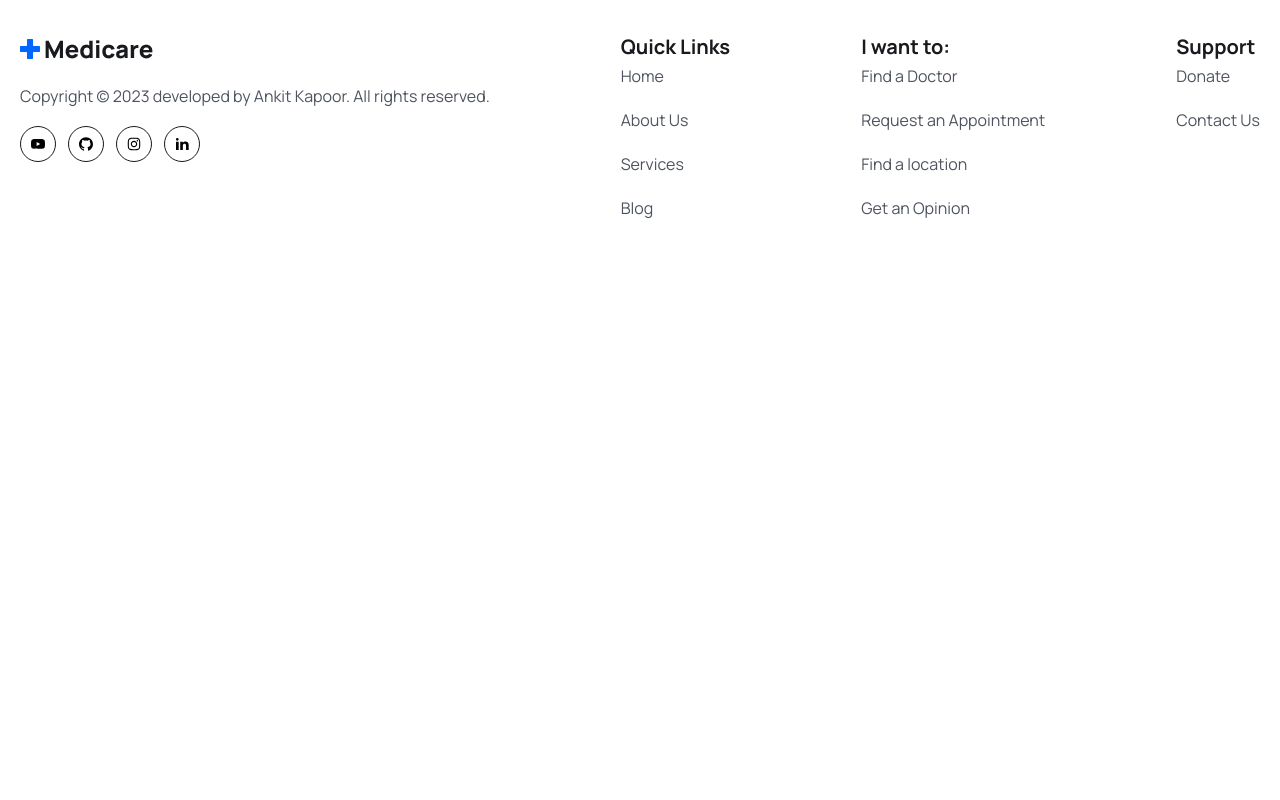
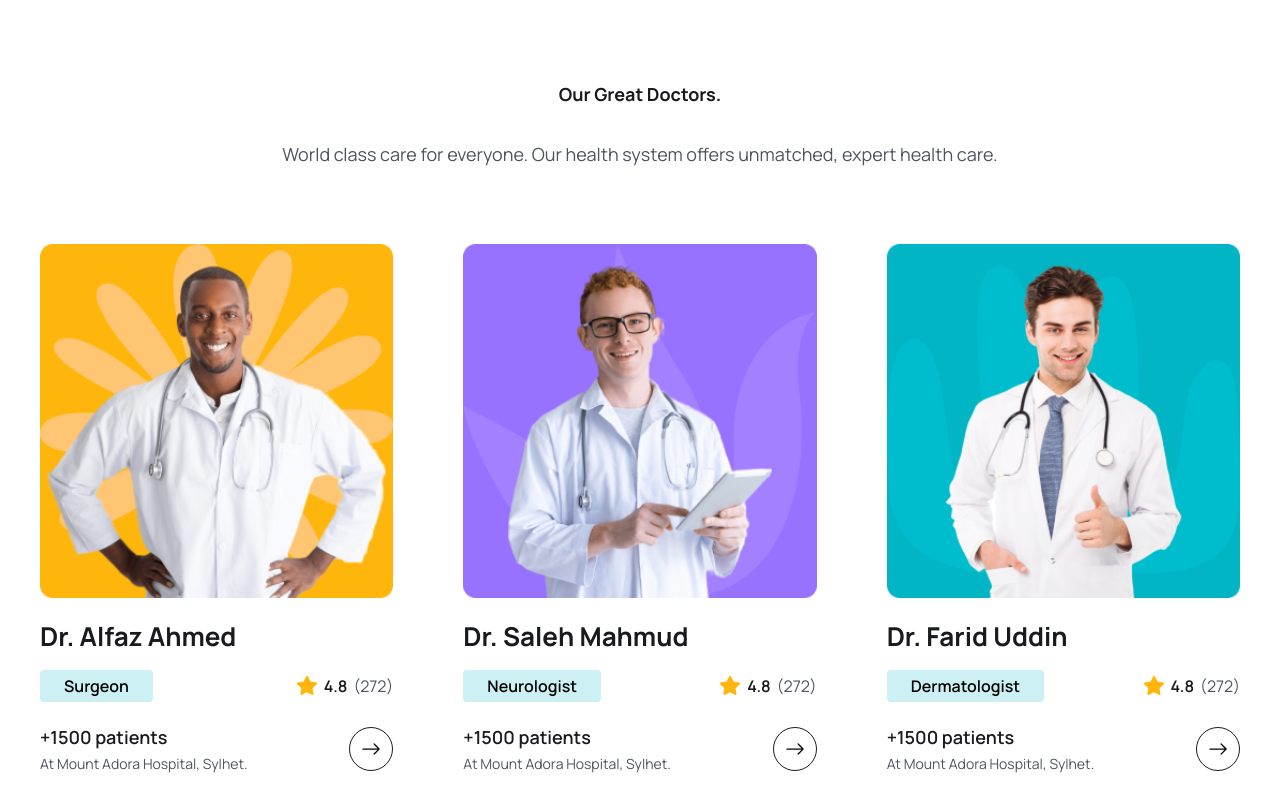
Before and after one commit to ankitkapoor8437/medicare-project-react, a React (Create React App) app: page / in a window 1280 px wide. Shown: the part 3760-4560 px from the top of the page. Before the commit the page ends 4062 px from the top, so only its background shows below. Built offline with nearby package versions, Linux system fonts and the light colour scheme.

Commit message:
Doctors Section Completed.

```diff
--- a/src/assets/data/doctors.js
+++ b/src/assets/data/doctors.js
@@ -2,7 +2,7 @@
 import doctorImg02 from "../images/doctor-img02.png";
 import doctorImg03 from "../images/doctor-img03.png";
 
-export const doctors = [
+const doctors = [
   {
     id: "01",
     name: "Dr. Alfaz Ahmed",
@@ -34,3 +34,5 @@
     hospital: "Mount Adora Hospital, Sylhet.",
   },
 ];
+
+export default doctors;
--- /dev/null
+++ b/src/components/doctors/DoctorCard.jsx
@@ -0,0 +1,43 @@
+import React from 'react'
+import { Link } from 'react-router-dom';
+import { BsArrowRight } from "react-icons/bs";
+import starIcon from '../../assets/images/Star.png'
+
+const DoctorCard = ({ doctor }) => {
+    const { name, avgRating, totalRating, photo, specialty, totalPatients, hospital } = doctor;
+    return (
+        <div className='p-3 lg:p-5'>
+            <div>
+                <img src={photo} className='w-full' alt="" />
+            </div>
+
+            <h2 className='text-[18px] leading-[30px] lg:text-[26px] lg:leading-9 text-headingColor font-[700] mt-3 lg:mt-5'>
+                {name}
+            </h2>
+
+            <div className='mt-2 lg:mt-4 flex items-center justify-between'>
+                <span className='bg-[#CCF0F3] text-irisBlurColor py-1 px-2 lg:py-2 lg:px-6 text-[12px] leading-4 lg:text-[16px] lj:leading-7 font-semibold rounded'
+                >{specialty}
+                </span>
+                <div className='flex item-center gap-[6px]'>
+                    <span className='flex items-center gap-[6px] text-[14px] leading-6 lg:text-[16px] lg:leading-7 font-semibold text-headingColor' >
+                        <img src={starIcon} alt="" />{avgRating}
+                    </span>
+                    <span className='text-[14px] leading-6 lg:text-[16px] lg:leading-7 font-[400] text-textColor'>({totalRating})</span>
+                </div>
+            </div>
+
+            <div className='mt-[18px] lg:mt-5 flex items-center justify-between'>
+                <div >
+                    <h3 className='text-[16px] leading-7 lg:text-[18px] lg:leading-[30px] font-semibold text-headingColor'>+{totalPatients} patients</h3>
+                    <p className='text-[14px] leading-6 font-[400] text-textColor'>At {hospital}</p>
+                </div>
+                <Link to="/doctors" className='w-[44px] h-[44px] rounded-full border border-solid border-[#181A1E] flex items-center justify-center group hover:bg-primaryColor hover:border-none' >
+                    <BsArrowRight className='group-hover:text-white w-6 h-5' />
+                </Link>
+            </div>
+        </div>
+    )
+}
+
+export default DoctorCard
--- /dev/null
+++ b/src/components/doctors/DoctorList.jsx
@@ -0,0 +1,16 @@
+import React from 'react'
+import doctors from '../../assets/data/doctors'
+import DoctorCard from './DoctorCard'
+
+
+const DoctorList = () => {
+    return (
+        <div className='grid grid-col-1 sm:grid-cols-2 md:grid-cols-3 gap-5 lg:gap-[30px] mt-[30px] lg:mt-[55px]'>
+            {
+                doctors.map((doctor) => (<DoctorCard index={doctor.id} doctor={doctor} />))
+            }
+        </div>
+    )
+}
+
+export default DoctorList
--- a/src/pages/Home.jsx
+++ b/src/pages/Home.jsx
@@ -1,19 +1,21 @@
 import React from 'react'
+// Icons
 import { Link } from 'react-router-dom'
 import { BsArrowRight } from "react-icons/bs";
+// Images
 import heroImage1 from '../assets/images/hero-img01.png'
 import heroImage2 from '../assets/images/hero-img02.png'
 import heroImage3 from '../assets/images/hero-img03.png'
 import FeatureImage from '../assets/images/feature-img.png'
 import VideoIcon from '../assets/images/video-icon.png'
 import AvatarIcon from '../assets/images/avatar-icon.png'
-
-
+// Components
 import Options from '../assets/data/Options'
 import Statistics from '../assets/data/Statistics'
 import About from '../components/about/About'
 import ServiceList from '../components/services/ServiceList'
 import FeatureList from '../assets/data/FeatureList';
+import DoctorList from '../components/doctors/DoctorList';
 
 const Home = () => {
   return (
@@ -185,8 +187,30 @@
           </div>
         </div>
       </section >
+      {/* Feature Section End*/}
 
-      {/* Feature Section End*/}
+      {/* Doctors Section Start */}
+
+
+      <section>
+        <div className='container'>
+          <div className='xl:w-[470px mx-auto]'>
+            <h2 className='heading text-center'>Our Great Doctors.</h2>
+            <p className='text__para text-center'>
+              World class care for everyone. Our health system offers unmatched,
+              expert health care.
+            </p>
+          </div>
+          <DoctorList />
+        </div>
+      </section>
+
+
+
+
+
+      {/* Doctors Section End */}
+
     </>
   )
 }
```
